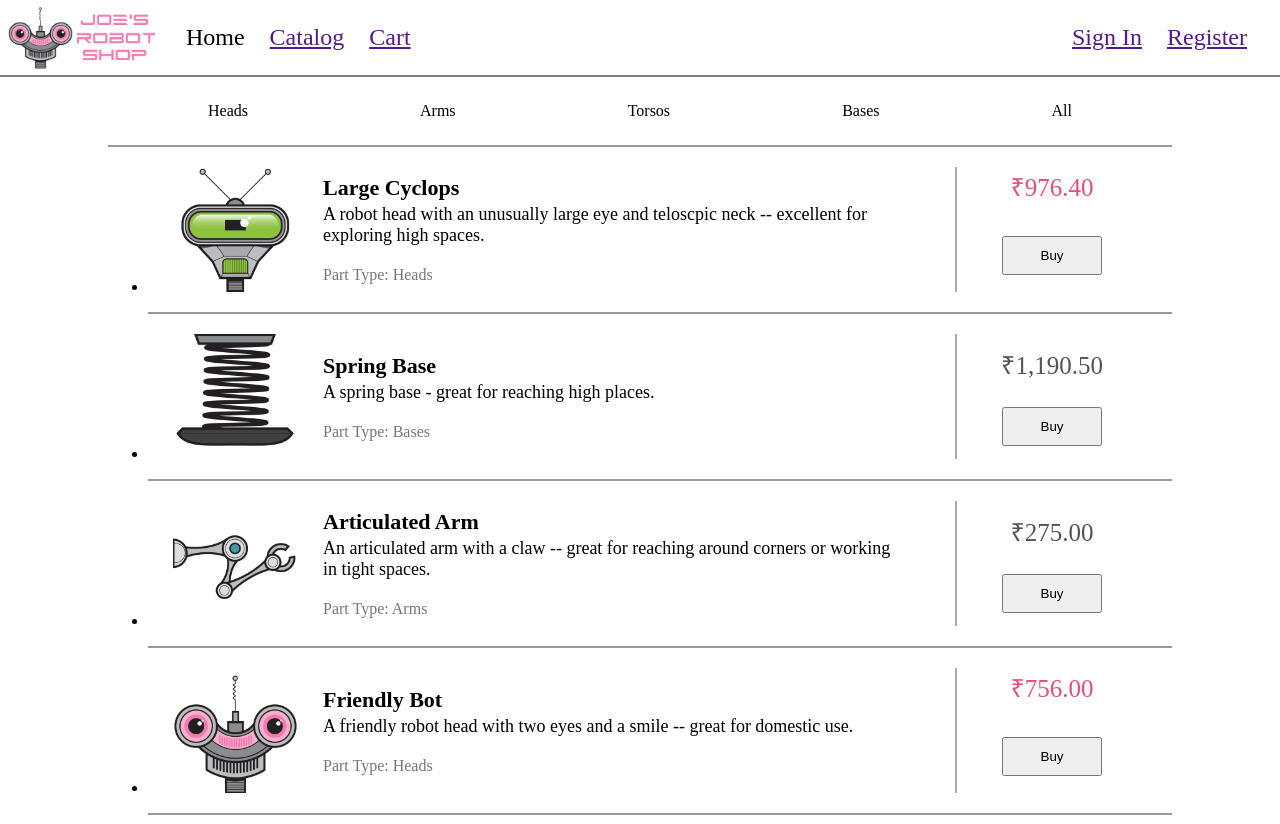
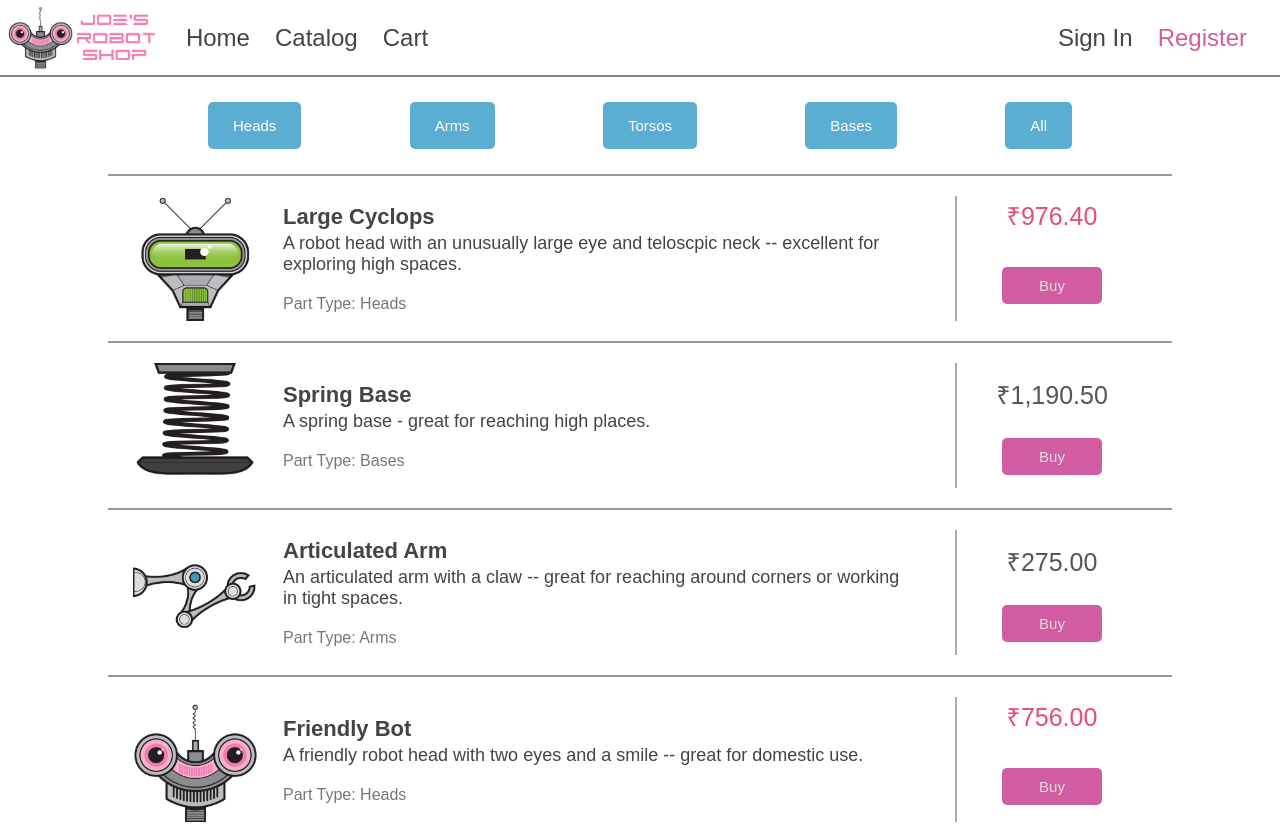
Before and after one commit to adesha/angular-robot-shop, an Angular app: page / in a window 1280 px wide. Shown: the top 824 px of the page. Built offline with nearby package versions, Linux system fonts and the light colour scheme.

Commit message:
updated css

```diff
--- a/src/styles.css
+++ b/src/styles.css
@@ -1 +1,120 @@
-/* You can add global styles to this file, and also import other style files */
+body {
+    background-color: #fff;
+    font-family: Arial, Helvetica, sans-serif;
+    font-size: 16px;
+    color: #444;
+  }
+
+  a {
+    color: #444;
+    text-decoration: none;
+  }
+
+  a.active {
+    padding-bottom: 5px;
+    border-bottom: 2px solid #d25ca1;
+  }
+
+  a.button.active {
+    padding-bottom: 5px;
+    border-bottom: 2px solid #d25ca1;
+  }
+
+  a:visited {
+    color: #444;
+  }
+
+  a:hover {
+    color: #5cadd2;
+  }
+
+  a.cta {
+    color: #d25ca1;
+  }
+
+  a.cta:visited {
+    color: #d25ca1;
+  }
+
+  a.cta:hover {
+    color: #f27cb1;
+  }
+
+  .cta {
+    color: #d25ca1;
+  }
+
+  a.cta {
+    color: #d25ca1;
+  }
+
+  a.cta:visited {
+    color: #d25ca1;
+  }
+
+  a.cta:hover {
+    color: #f27cb1;
+  }
+
+  .cta {
+    color: #d25ca1;
+  }
+
+  ul {
+    list-style-type: none;
+    padding: 0;
+  }
+
+  button {
+    font-size: 15px;
+    padding: 15px 25px;
+    background-color: #5cadd2;
+    color: #fff;
+    border: 0;
+    box-shadow: none;
+    border-radius: 5px;
+    cursor: pointer;
+  }
+
+  a.button {
+    font-size: 15px;
+    padding: 15px 25px;
+    background-color: #5cadd2;
+    color: #fff;
+    border: 0;
+    box-shadow: none;
+    border-radius: 5px;
+    cursor: pointer;
+  }
+
+  a.button:hover {
+    color: #1c6d92;
+  }
+
+  button:disabled {
+    background-color: #777;
+  }
+
+  button:hover {
+    color: #1c6d92;
+  }
+
+  button.cta {
+    font-family: Arial, Helvetica, sans-serif;
+    background-color: #d25ca1;
+    color: #ddd;
+  }
+
+  button.cta:hover {
+    color: #fff;
+  }
+
+  input {
+    padding: 15px;
+    font-size: 20px;
+  }
+
+  .button.cta:disabled {
+    background-color: #f590c4;
+    color: #aaa;
+  }
```
